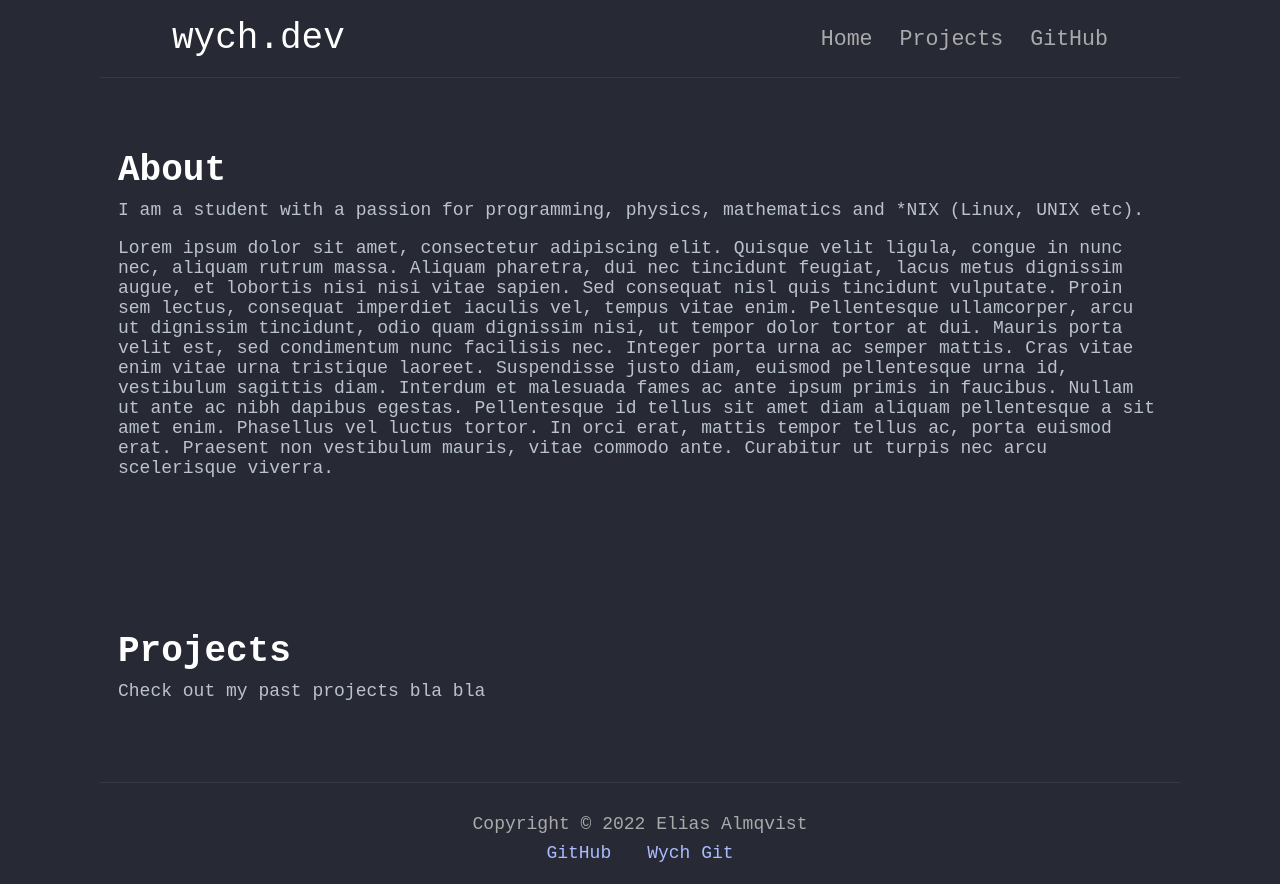
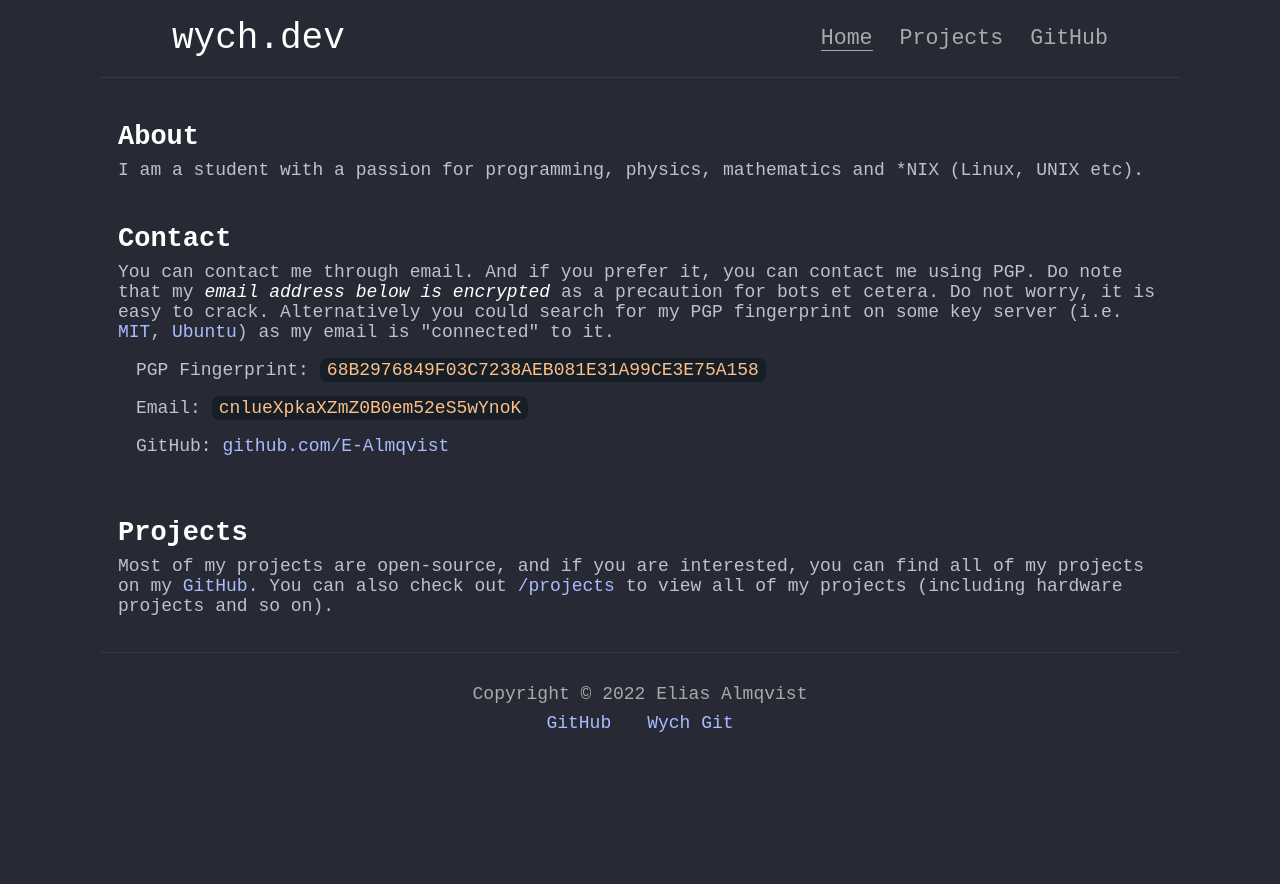
Before and after one commit to almqv/wychdev-nextjs, a Next.js app: page / in a window 1280 px wide. After the commit the page ends 800 px from the top, so only its background shows below. Built offline with nearby package versions, Linux system fonts and the light colour scheme.

Commit message:
Active links & cleanup & projects page

```diff
--- /dev/null
+++ b/components/activelink.tsx
@@ -0,0 +1,21 @@
+import { useRouter } from "next/router"
+import { ReactNode } from "react"
+import Link from "next/link"
+import styled, {css} from "styled-components"
+
+
+const ALink = styled.a<{active?: boolean}>`
+	border-bottom: 1px solid transparent;
+	${({active}) => active && css`
+		border-bottom-color: currentColor;
+	`}
+`
+
+export default ({children, href}: {children: ReactNode, href: string}) => {
+	const router = useRouter()
+	return (
+		<Link href={href} passHref>
+			<ALink active={router.asPath === href}>{children}</ALink>
+		</Link>
+	)
+}
--- a/components/header.tsx
+++ b/components/header.tsx
@@ -1,5 +1,6 @@
 import styled from 'styled-components'
 import Nav from './nav'
+import Link from "next/link"
 
 const Header = styled.header`
 	display: flex;
@@ -10,6 +11,10 @@ const Header = styled.header`
 
 	h1 {
 		font-weight: normal;
+
+		a {
+			color: inherit;
+		}
 	}
 
 	nav {
@@ -21,7 +26,7 @@ const Header = styled.header`
 export default () => {
 	return (
 		<Header>
-			<h1>wych.dev</h1>
+			<h1><Link href="/">wych.dev</Link></h1>
 			<Nav />
 		</Header>
 	)
--- a/components/nav.tsx
+++ b/components/nav.tsx
@@ -1,5 +1,5 @@
-import Link from "next/link"
 import styled from 'styled-components'
+import ActiveLink from './activelink'
 
 const Nav = styled.nav`
 	display: flex;
@@ -9,7 +9,7 @@ const Nav = styled.nav`
 
 	a {
 		color: var(--fg-button);
-		transition: .2s opacity;
+		transition: var(--trans-time) opacity;
 	}
 
 	a:hover {
@@ -20,8 +20,8 @@ const Nav = styled.nav`
 export default () => {
 	return (
 		<Nav>
-			<Link href="/">Home</Link>
-			<Link href="/projects">Projects</Link>
+			<ActiveLink href="/">Home</ActiveLink>
+			<ActiveLink href="/projects">Projects</ActiveLink>
 			<a href="https://github.com/E-Almqvist" target="_blank">GitHub</a>
 		</Nav>
 	)
--- a/package.json
+++ b/package.json
@@ -9,6 +9,7 @@
     "lint": "next lint"
   },
   "dependencies": {
+    "classnames": "^2.3.1",
     "next": "12.2.0",
     "react": "18.2.0",
     "react-dom": "18.2.0",
--- a/pages/index.tsx
+++ b/pages/index.tsx
@@ -2,19 +2,37 @@ import type {NextPageWithLayout} from './_app'
 import type { ReactElement } from 'react'
 import Layout from '../components/layout'
 import styled from 'styled-components'
+import Link from "next/link"
 
 const Section = styled.section`
 	display: flex;
 	justify-content: center;
 	flex-direction: column;
-	padding: 4rem 1rem;
+	padding: 0 1rem;
+	margin: 2rem 0;
 
 	h2 {
-		font-size: 2rem;
+		margin: 8px 0;
 	}
 
 	p {
+		margin: 0;
 		color: var(--fg);
+	}
+`
+
+const Code = styled.code`
+	background-color: var(--bg-dark);
+	color: var(--fg-code);
+	border-radius: .4rem;
+	padding: .1rem .4rem;
+`
+
+const CList = styled.code`
+	list-style: none;
+
+	li {
+		margin: 1rem;
 	}
 `
 
@@ -24,12 +42,27 @@ const Page: NextPageWithLayout = () => {
 			<Section>
 				<h2 id="about">About</h2>
 				<p>I am a student with a passion for programming, physics, mathematics and *NIX (Linux, UNIX etc). </p>
-				<p>Lorem ipsum dolor sit amet, consectetur adipiscing elit. Quisque velit ligula, congue in nunc nec, aliquam rutrum massa. Aliquam pharetra, dui nec tincidunt feugiat, lacus metus dignissim augue, et lobortis nisi nisi vitae sapien. Sed consequat nisl quis tincidunt vulputate. Proin sem lectus, consequat imperdiet iaculis vel, tempus vitae enim. Pellentesque ullamcorper, arcu ut dignissim tincidunt, odio quam dignissim nisi, ut tempor dolor tortor at dui. Mauris porta velit est, sed condimentum nunc facilisis nec. Integer porta urna ac semper mattis. Cras vitae enim vitae urna tristique laoreet. Suspendisse justo diam, euismod pellentesque urna id, vestibulum sagittis diam. Interdum et malesuada fames ac ante ipsum primis in faucibus. Nullam ut ante ac nibh dapibus egestas. Pellentesque id tellus sit amet diam aliquam pellentesque a sit amet enim. Phasellus vel luctus tortor. In orci erat, mattis tempor tellus ac, porta euismod erat. Praesent non vestibulum mauris, vitae commodo ante. Curabitur ut turpis nec arcu scelerisque viverra. </p>
+			</Section>
+
+			<Section>
+				<h2 id="contact">Contact</h2>
+				<p>You can contact me through email. And if you prefer it, you can contact me using PGP. Do note that my <em>email address below is encrypted</em> as a precaution for bots et cetera. Do not worry, it is easy to crack. Alternatively you could search for my PGP fingerprint on some key server (i.e. <a href="https://pgp.mit.edu/" target="_blank">MIT</a>, <a href="https://keyserver.ubuntu.com/" target="_blank">Ubuntu</a>) as my email is "connected" to it.</p>
+				<CList>
+					<li>
+						PGP Fingerprint: <Code>68B2976849F03C7238AEB081E31A99CE3E75A158</Code>
+					</li>
+					<li>
+						Email: <Code>cnlueXpkaXZmZ0B0em52eS5wYnoK</Code>
+					</li>
+					<li>
+						GitHub: <a href="https://github.com/E-Almqvist" target="_blank">github.com/E-Almqvist</a>
+					</li>
+				</CList>
 			</Section>
 
 			<Section>
 				<h2>Projects</h2>
-				<p>Check out my past projects bla bla</p>
+				<p>Most of my projects are open-source, and if you are interested, you can find all of my projects on my <a href="https://github.com/E-Almqvist">GitHub</a>. You can also check out <Link href="/projects">/projects</Link> to view all of my projects (including hardware projects and so on).</p>
 			</Section>
 		</>
 	)
--- a/styles/globals.css
+++ b/styles/globals.css
@@ -10,13 +10,17 @@
 	--v-uni-padding: .2rem;
 
 	--fg: #bbc2cf;
+	color: var(--fg);
 	--fg-emph: #fff;
 	--fg-faded: #aaa;
 	--fg-button: var(--fg-faded);
 	--fg-link: #abf;
+	--fg-code: #ffbe85;
 
 	--bg: #272a34;
-	color: var(--fg);
+	--bg-dark: #161f27;
+
+	--trans-time: .2s;
 }
 
 * {
@@ -40,13 +44,14 @@ body {
 a {
 	color: var(--fg-link);
 	text-decoration: none;
+	transition: var(--trans-time) opacity;
 }
 
-main {
-	min-height: 70vh;
+a:hover {
+	opacity: .4;
 }
 
-h1, h2, h3, h4, h5 {
+h1, h2, h3, h4, h5, em {
 	color: var(--fg-emph);
 }
 p {
```
Also changed, not shown: pages/_app.tsx (+4 -4 lines), pages/projects.tsx (added, +16 -0 lines), 1 other file (tests, documents, lock files or other folders).
